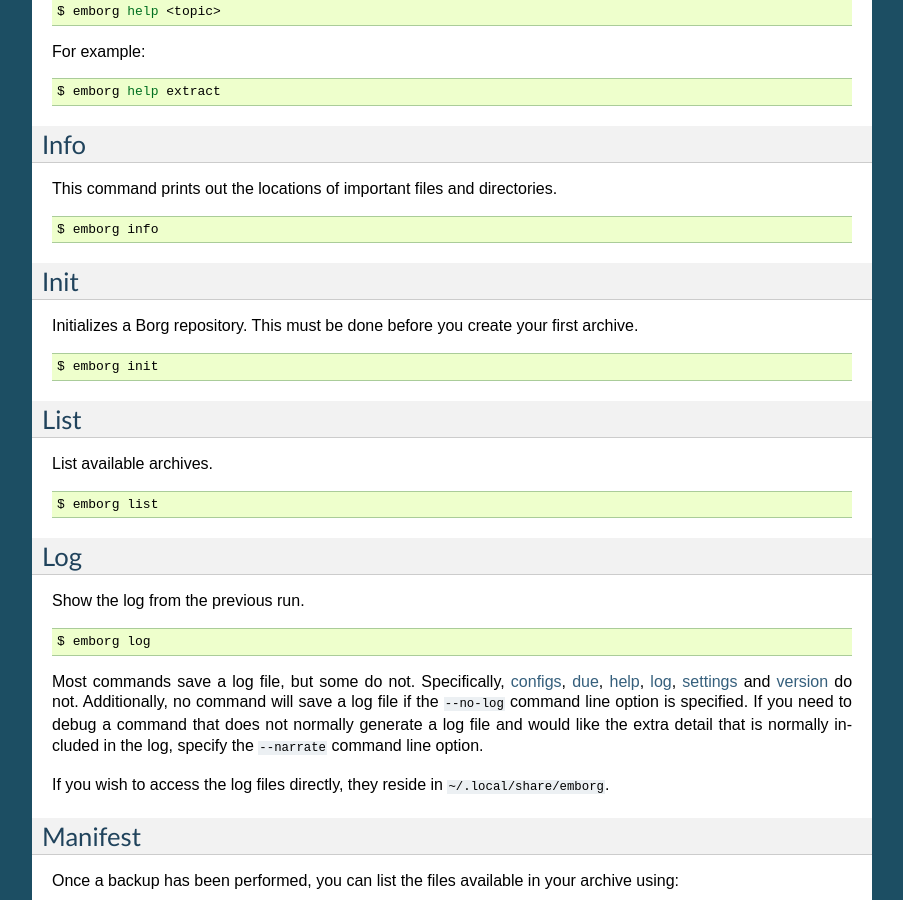
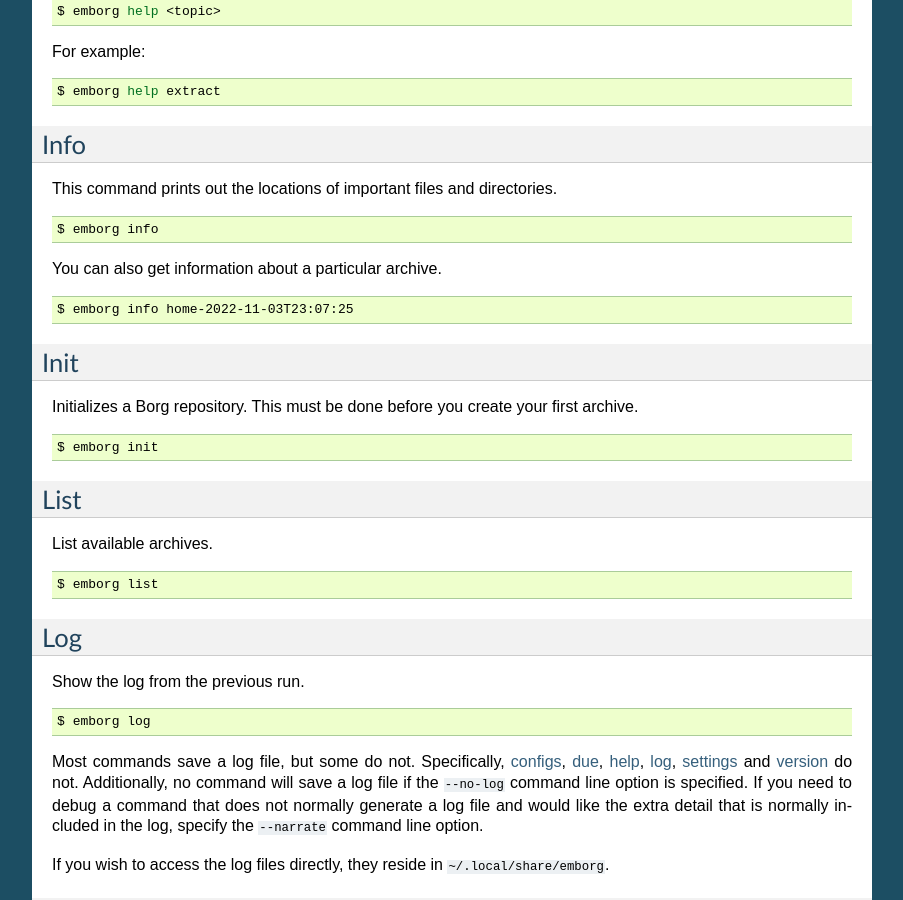
Before and after one commit to KenKundert/emborg, a Sphinx documentation site: the page built from doc/commands.rst, in a window 1280 px wide and 900 px high, scrolled down 5434 px. Shown: the whole window, without its empty margins (198-1101 px from the left). Built offline with Sphinx 7.4.7, drawn with Linux system fonts in a browser that asks for light colours.

Commit message:
tweak info command documentation

```diff
--- a/doc/commands.rst
+++ b/doc/commands.rst
@@ -421,6 +421,12 @@ This command prints out the locations of important files and directories.
 
     $ emborg info
 
+You can also get information about a particular archive.
+
+.. code-block:: bash
+
+    $ emborg info home-2022-11-03T23:07:25
+
 
 .. _init:
 
```
